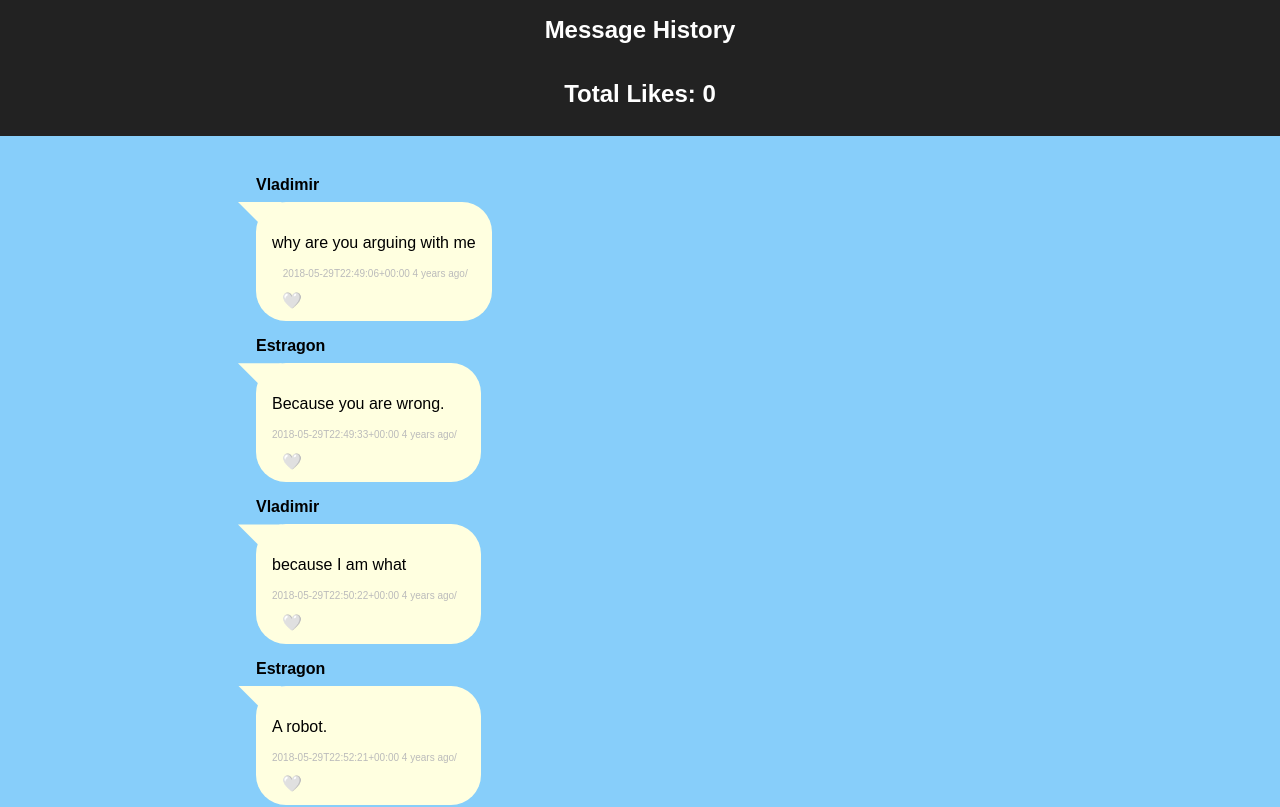
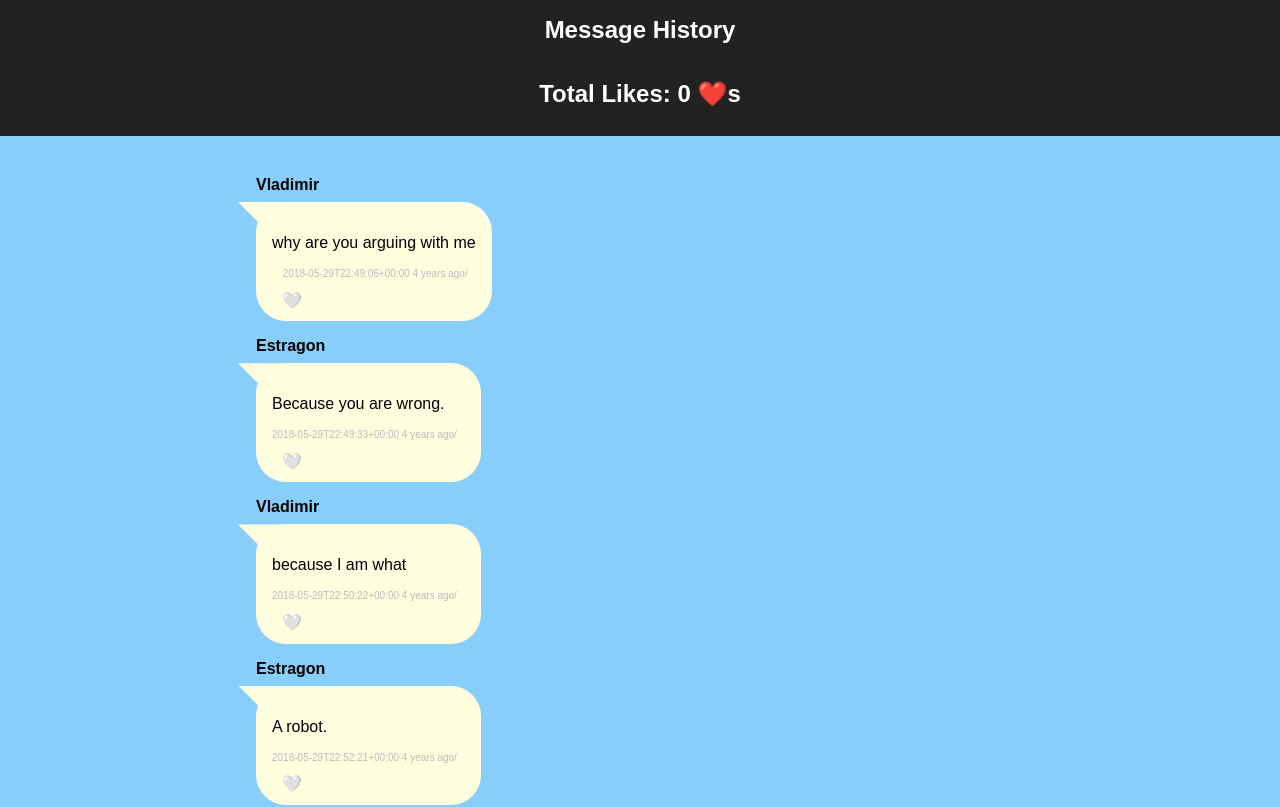
Before and after one commit to AdaGold/react-chatlog, a React (Create React App) app: page / in a window 1280 px wide. Shown: the top 807 px of the page. Built offline with nearby package versions, Linux system fonts and the light colour scheme.

Commit message:
passing all tests

```diff
--- a/src/App.js
+++ b/src/App.js
@@ -8,17 +8,18 @@ const App = () => {
   const [entries, setEntries] = useState(entriesJson);
 
   const likeMessage = (id) => {
-    console.log(`liked! message ${id}`);
+    // console.log(`liked! message ${id}`);
     const newEntry = entries.map((entry) => {
       // what we want to modify when we click !
       if (entry.id === id) {
         // entry.liked = true;
-        console.log(entry);
+        // console.log(entry);
         return { ...entry, liked: !entry.liked };
       } else {
         return entry;
       }
     });
+
     setEntries(newEntry);
   };
 
@@ -40,7 +41,7 @@ const App = () => {
     <div id="App">
       <header>
         <h1>Message History</h1>
-        <h2>Total Likes: {totalLikes} </h2>
+        <h2>Total Likes: {totalLikes} ❤️s </h2>
       </header>
       <main>
         <ChatLog
```
